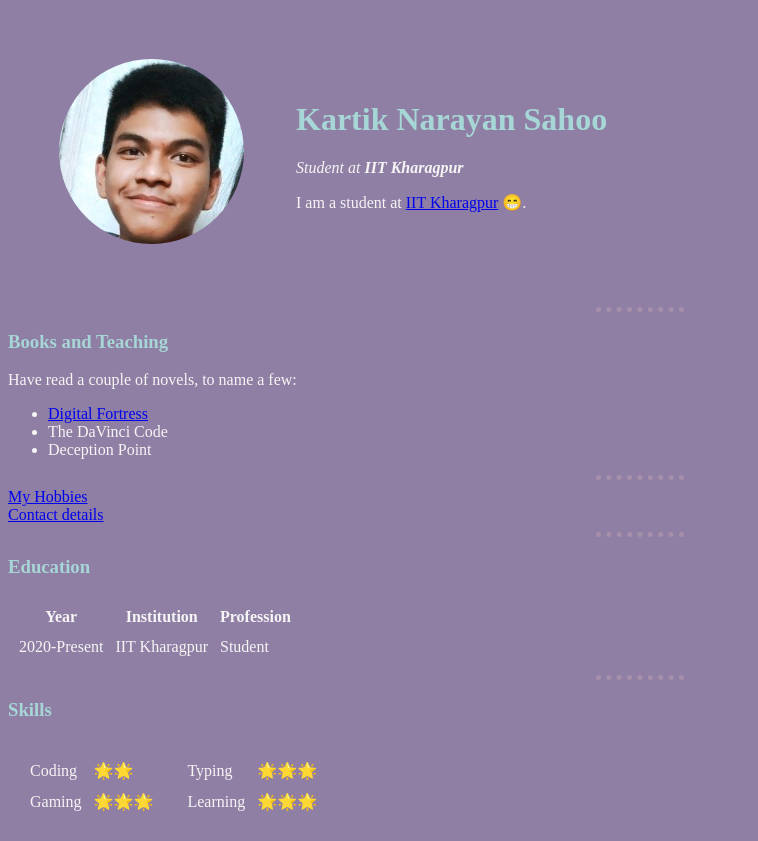
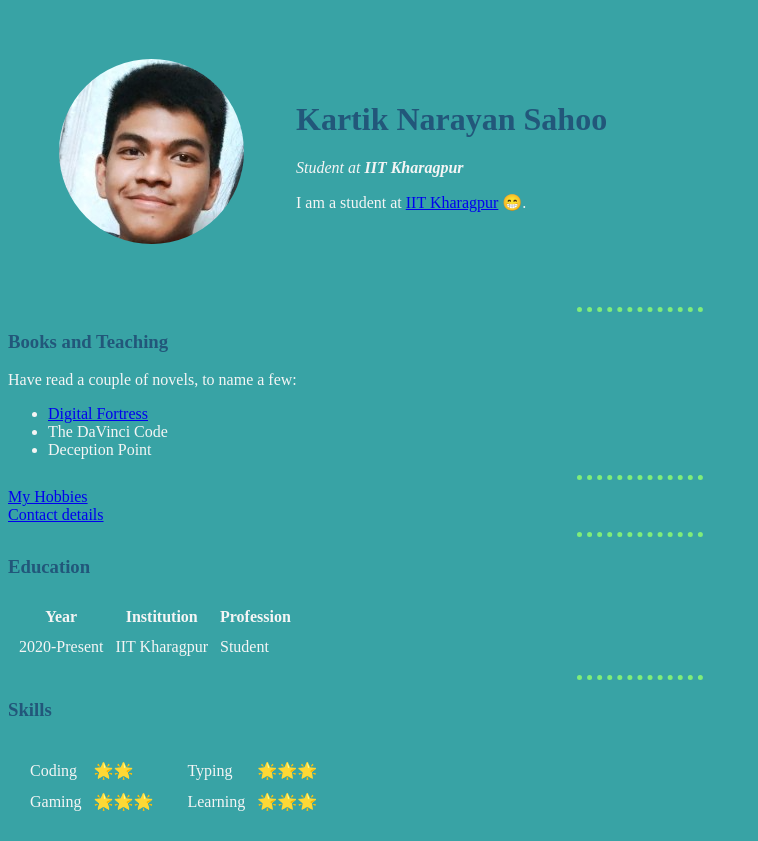
Before and after one commit to kartiknarayansahoo/webdev-learning, a plain HTML site: page Personal-Website-main/index.html in a window 1280 px wide. Shown: the whole page, without its empty margins (0-758 px from the left). Drawn offline with Linux system fonts and the light colour scheme.

Commit message:
added css file

```diff
--- a/Personal-Website-main/css/styles.css
+++ b/Personal-Website-main/css/styles.css
@@ -1,33 +1,37 @@
 body {
-    background-color: #907fa4;
+  background-color: #38A3A5;
 }
 
 hr {
-    border-color: #a58faa;
+  border-style: dotted none none;
+  width: 10%;
+  border-color: #80ED79;
   border-width: 5px;
-    border-style: dotted none none;
-    width: 7%;
-
 }
 h1{
-    color: #a6d6d6;
+color: #22577A;
 }
+
 h3
 {
-    color: #a6d6d6;
+color: #22577A;
 }
+
 p
 {
 color: whitesmoke;
 }
+
 table
 {
 color: whitesmoke;
 }
+
 ul
 {
 color: whitesmoke;
 }
+
 ol
 {
 color: whitesmoke;
--- a/Personal-Website-main/index.html
+++ b/Personal-Website-main/index.html
@@ -7,6 +7,7 @@
   <meta name="viewport" content="width=device-width, initial-scale=1.0" />
   <title>Kartik's Personal Site</title>
   <link rel="stylesheet" href="css/styles.css">
+  <!-- <link rel="stylesheet" href="css/styles.css"> -->
   <!-- style here is a part of internal css -->
   <!-- everything in a webpage is a bunch of boxes
   for the hr tag we essentially changed the default border-style of inset to none
@@ -19,7 +20,7 @@
 
 <!-- the style attribute in the body tag is part of inline CSS -->
 
-<body style="">
+<body">
   <table cellspacing="50">
     <tr>
       <td>
@@ -91,6 +92,6 @@
       </td>
     </tr>
   </table>
-</body>
+  </body>
 
 </html>
```
Lines whose indentation alone changed are shown as unchanged.
